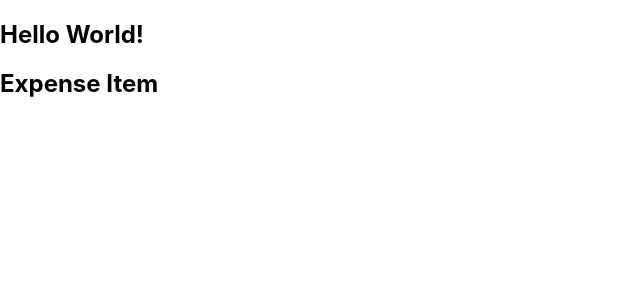
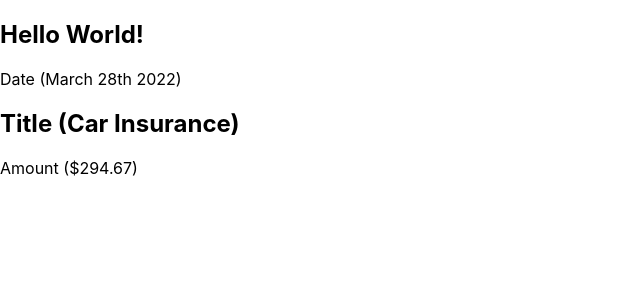
Before and after one commit to cakraocha/simple-expense-web-app, a JavaScript app: page / in a window 1280 px wide. Shown: the top 300 px of the page, without its empty margins (0-640 px from the left). Built offline with nearby package versions, Linux system fonts and the light colour scheme.

Commit message:
feat: text of the expenseitem

```diff
--- a/src/components/ExpenseItem.js
+++ b/src/components/ExpenseItem.js
@@ -1,5 +1,13 @@
 function ExpenseItem() {
-    return <h2>Expense Item</h2>
+  return (
+    <div>
+      <div>Date (March 28th 2022)</div>
+      <div>
+        <h2>Title (Car Insurance)</h2>
+        <div>Amount ($294.67)</div>
+      </div>
+    </div>
+  );
 }
 
 export default ExpenseItem;
```
